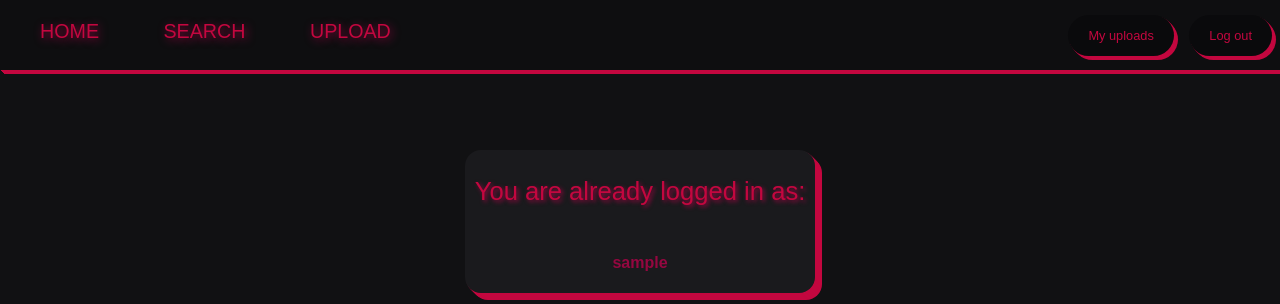
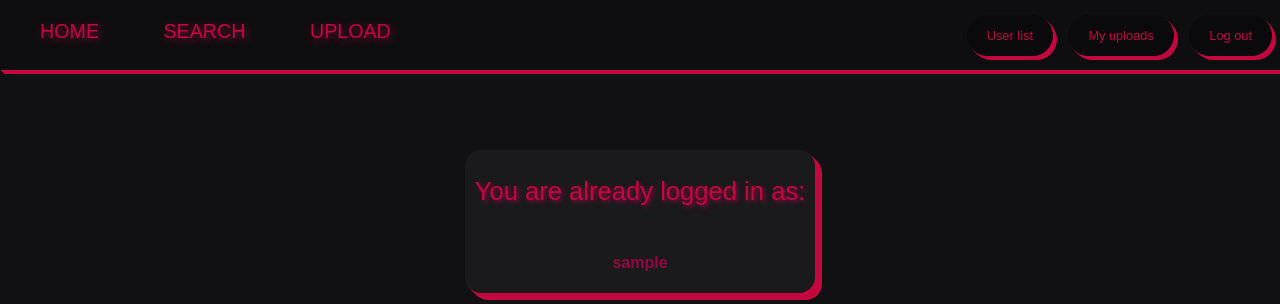
Before and after one commit to oskrsjlnd/imageboard, a Flask app: page /create_acc in a window 1280 px wide. Shown: the top 304 px of the page. Run offline with Flask 2, Linux system fonts and the light colour scheme; the visitor is signed in with stand-in values (Sample User, id 1).

Commit message:
add favicon

```diff
--- a/templates/skeleton.html
+++ b/templates/skeleton.html
@@ -2,6 +2,7 @@
 <html>
     <head>
         <title>{% block title %}{% endblock %} - sajinboard</title>
+        <link rel="icon" href="{{ url_for('static', filename='icons/fav_icon.ico') }}">
         <link rel="stylesheet" href="{{ url_for('static', filename='css/skeleton.css') }}">
         <link rel="stylesheet" href="{{ url_for('static', filename='css/styles.css') }}">
         <meta name="viewport" content="width=device-width, initial-scale=1">
@@ -16,7 +17,10 @@
                 </ul>
             </nav>
             <ul class="navbuttons">
-            {% if session.user_id %}
+            {% if session["user_id"] %}
+                {% if session["admin"] %}
+                    <li><a href="{{url_for('user_list')}}"><button class="navbutton">User list</button></a></li>
+                {% endif %}
                     <li><a href="{{url_for('my_uploads')}}"><button class="navbutton">My uploads</button></a></li>
                     <li><a href="{{url_for('log_out')}}"><button class="navbutton">Log out</button></a></li>
             {% else %}
```
